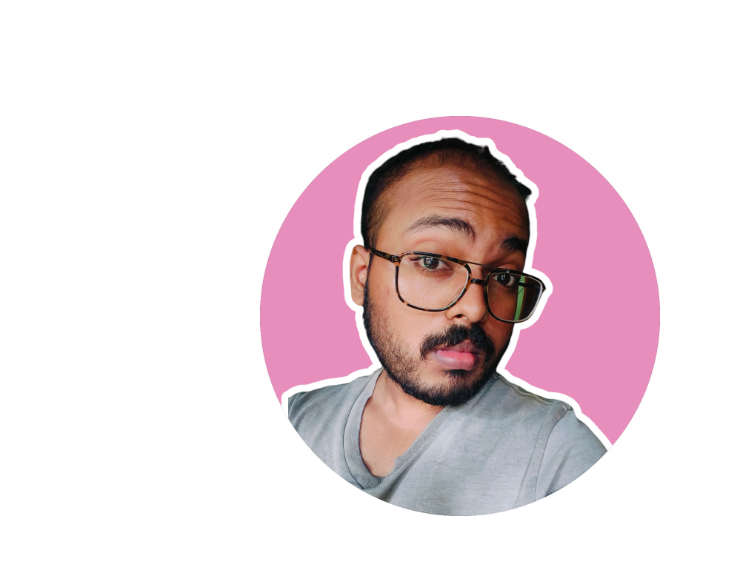
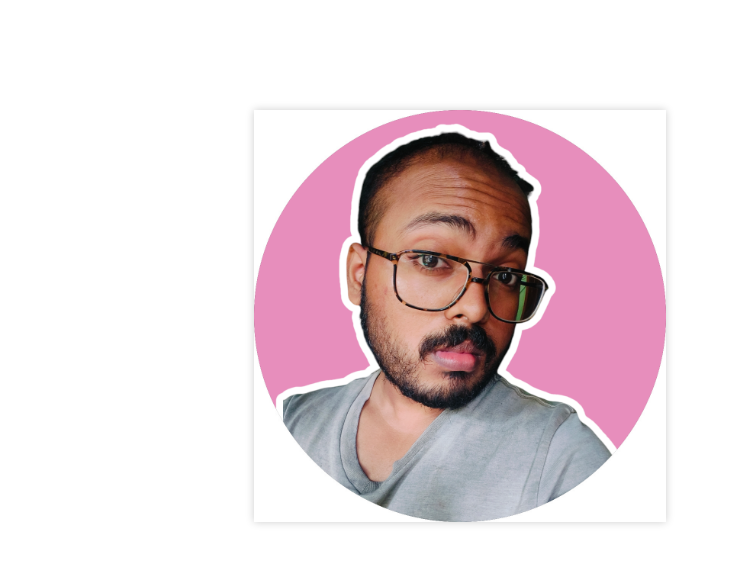
Before and after one commit to Mahesh13247/kmaheshkumarachary.com, a plain HTML site: page index.html in a window 1280 px wide. In both pictures the pointer is over the picture 460 px from the left and 498 px from the top of the page. Shown: the part 182-754 px from the top of the page, 0-737 px from the left. Drawn offline with Linux system fonts and the light colour scheme.

Commit message:
animation

```diff
--- a/index.html
+++ b/index.html
@@ -58,7 +58,7 @@
 
 
       <div class="section__pic-container">
-        <img
+        <img class="profile-pic-animations"
           src="./assets/Photoroom-20241107_181248.png"
           alt="k mahesh achary profile picture"
         />
--- a/style.css
+++ b/style.css
@@ -246,12 +246,40 @@ section {
   height: 80vh;
 }
 
+
+
+
+
+
+
 .section__pic-container {
   display: flex;
   height: 400px;
   width: 400px;
   margin: auto 0;
 }
+
+
+
+
+
+.profile-pic-animations:hover{
+  transform: scale(1.03);
+  box-shadow: 0 0px 16px 0 rgba(0,0,0,0.2);
+  box-shadow: 0 0px 8px 0 rgba(0,0,0,0.2);
+  transition: all 0.2s ease-in-out;
+}
+
+
+
+
+
+
+
+
+
+
+
 
 .section__text {
   align-self: center;
```
